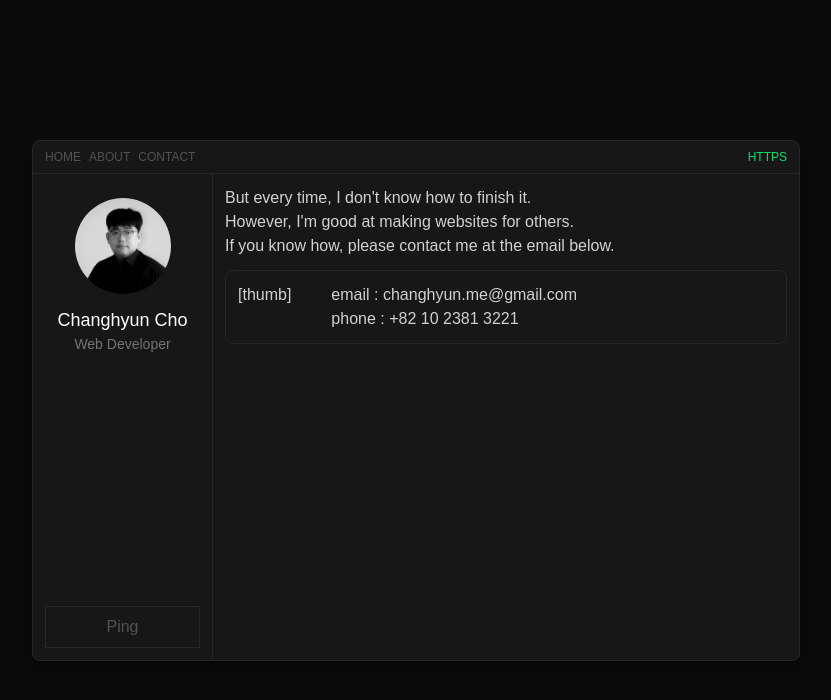
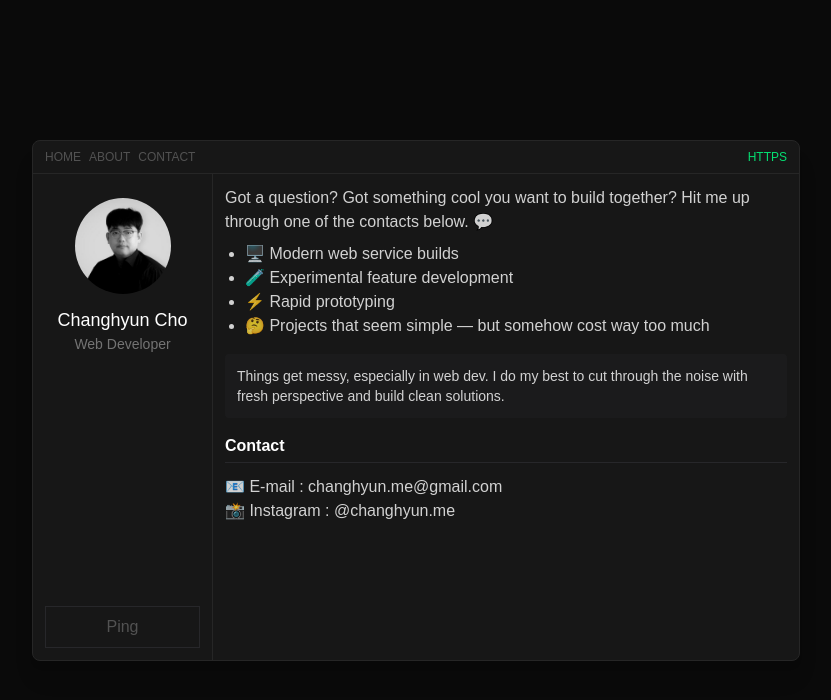
Before and after one commit to changhyunme/changhyun.me, a Next.js app: page /contact in a window 1280 px wide. Shown: the top 700 px of the page, without its empty margins (224-1055 px from the left). Built offline with nearby package versions, Linux system fonts and the light colour scheme.

Commit message:
add contact

```diff
--- a/app/contact/page.jsx
+++ b/app/contact/page.jsx
@@ -3,6 +3,9 @@ import ContentSide from "@/components/ContentSide";
 import ContentBody from "@/components/ContentBody";
 import NameCard from "@/components/NameCard";
 import PingBtn from "@/components/PingButton";
+import Header from "@/components/ui/Header";
+import SpanBox from "@/components/ui/SpanBox";
+import Blockquote from "@/components/ui/Blockquote";
 
 export default function Home()
 {
@@ -13,22 +16,19 @@ export default function Home()
           <PingBtn name="Ping" className="mt-5 md:mt-auto" />
       </ContentSide>
       <ContentBody className="text-white/80">
-      <p>But every time, I don't know how to finish it.</p>
-          <p>However, I'm good at making websites for others.</p>
-          <p>If you know how, please contact me at the email below.</p>
-          <div className="flex flex-col md:flex-row md:gap-10
-                          border-1 border-neutral-800 p-3 mt-3 rounded-lg"
-          >
-            <div className="">
-              [thumb]
-            </div>
-            <div className="">
-              <ul>
-                <li>email : changhyun.me@gmail.com</li>
-                <li>phone : +82 10 2381 3221</li>
-              </ul>
-            </div>
-          </div>
+        Got a question? Got something cool you want to build together? Hit me up through one of the contacts below. 💬
+        <ul className="list-disc pl-5 mt-2">
+          <li>🖥️ Modern web service builds</li>
+          <li>🧪 Experimental feature development</li>
+          <li>⚡ Rapid prototyping</li>
+          <li>🤔 Projects that seem simple — but somehow cost way too much</li>
+        </ul>
+        <Blockquote>
+          Things get messy, especially in web dev. I do my best to cut through the noise with fresh perspective and build clean solutions.
+        </Blockquote>
+        <Header>Contact</Header>
+          📧 E-mail : <a className="hover:underline" href="mailto:changhyun.me@gmail.com">changhyun.me@gmail.com</a>
+          <br />📸 Instagram : @changhyun.me
       </ContentBody>
     </ContentWrapper>
   );
```
